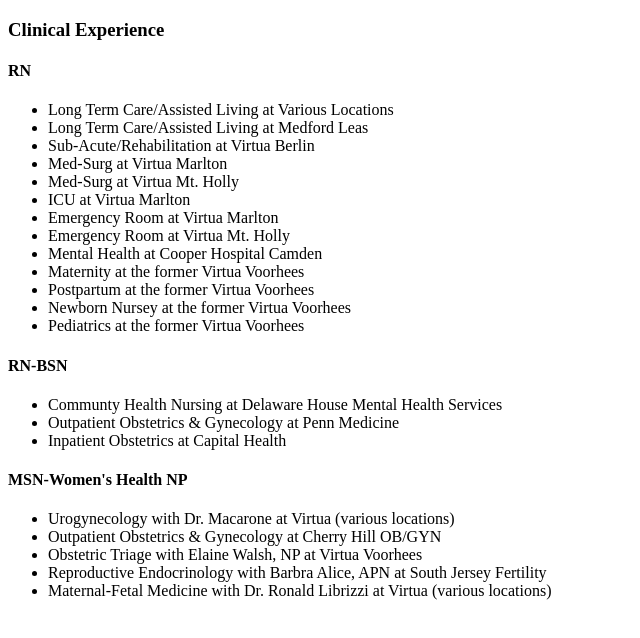
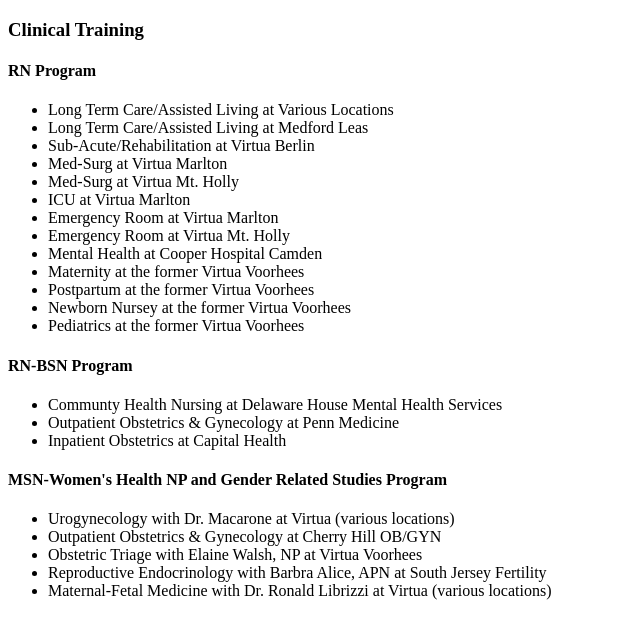
Before and after one commit to LMPaK/cv, a plain HTML site: page clinicaltraining.html in a window 1280 px wide. Shown: the whole page, without its empty margins (0-640 px from the left). Drawn offline with Linux system fonts and the light colour scheme.

Commit message:
more specific headers

```diff
--- a/clinicaltraining.html
+++ b/clinicaltraining.html
@@ -5,8 +5,8 @@
     <title>Training</title>
 </head>
 <body>
-<h3>Clinical Experience</h3>
-<h4>RN</h4>
+<h3>Clinical Training</h3>
+<h4>RN Program</h4>
    <ul>
     <li>Long Term Care/Assisted Living at Various Locations</li>
     <li>Long Term Care/Assisted Living at Medford Leas</li>
@@ -22,13 +22,13 @@
     <li>Newborn Nursey at the former Virtua Voorhees</li>
     <li>Pediatrics at the former Virtua Voorhees</li>
    </ul>
-<h4>RN-BSN</h4>
+<h4>RN-BSN Program</h4>
    <ul>
     <li>Communty Health Nursing at Delaware House Mental Health Services</li>
     <li>Outpatient Obstetrics & Gynecology at Penn Medicine</li>
     <li>Inpatient Obstetrics at Capital Health</li>
    </ul>
-<h4>MSN-Women's Health NP</h4>
+<h4>MSN-Women's Health NP and Gender Related Studies Program</h4>
    <ul>
     <li>Urogynecology with Dr. Macarone at Virtua (various locations)</li>
     <li>Outpatient Obstetrics & Gynecology at Cherry Hill OB/GYN </li>
```
